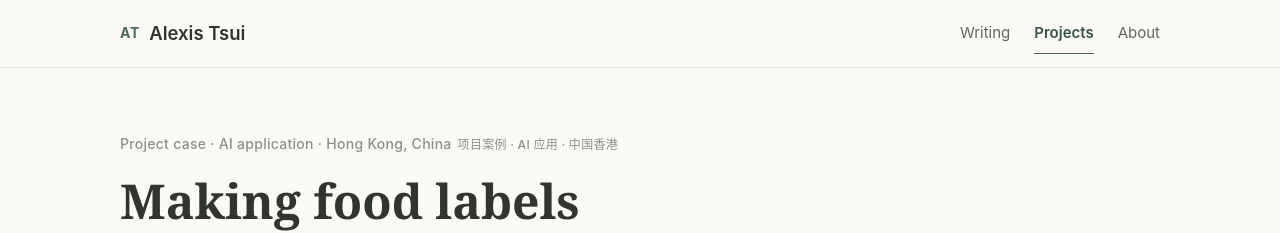
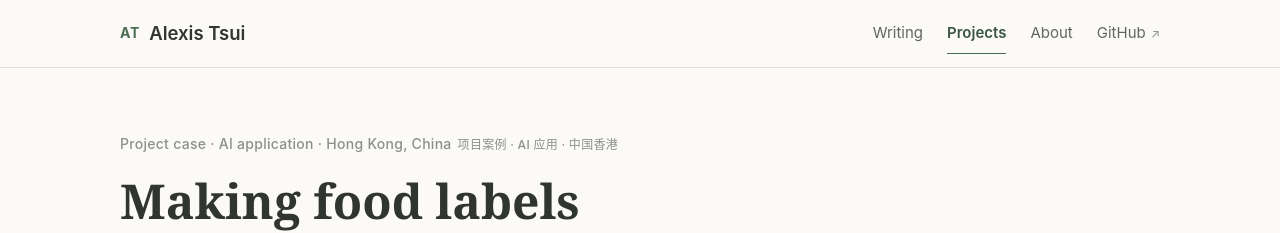
Before and after one commit to alexistsui94/alexistsui94.github.io, a Jekyll site: the page projects/hk-food-label-checker/index.html, which Jekyll copies as it is, in a window 1280 px wide. Shown: the top 233 px of the page. Built offline with Jekyll 4.4.1, drawn with Linux system fonts in a browser that asks for light colours.

Commit message:
Add GitHub link to the site navigation

```diff
--- a/_layouts/default.html
+++ b/_layouts/default.html
@@ -36,6 +36,7 @@
       <a href="{{ '/notes/' | relative_url }}" {% if page.url == '/notes/' %}aria-current="page"{% endif %}>Writing</a>
       <a href="{{ '/projects/' | relative_url }}" {% if page.url == '/projects/' or page.categories contains 'projects' %}aria-current="page"{% endif %}>Projects</a>
       <a href="{{ '/about/' | relative_url }}" {% if page.url == '/about/' %}aria-current="page"{% endif %}>About</a>
+      <a class="nav-ext" href="https://github.com/alexistsui94" rel="me">GitHub <span class="arrow" aria-hidden="true">↗</span></a>
     </nav>
   </header>
   {{ content }}
--- a/assets/css/site.css
+++ b/assets/css/site.css
@@ -201,6 +201,10 @@ h1, h2, h3, h4 {
   font-weight: 600;
   box-shadow: var(--link-rule-hover);
 }
+/* 外链（GitHub）：箭头略小，与站内导航区分 */
+.site-nav a.nav-ext { gap: 5px; }
+.site-nav a.nav-ext .arrow { font-size: 12px; line-height: 1; color: var(--text-faint); }
+.site-nav a.nav-ext:hover .arrow { color: var(--accent); }
 .menu-toggle {
   display: none;
   align-items: center;
--- a/projects/hk-food-label-checker/index.html
+++ b/projects/hk-food-label-checker/index.html
@@ -14,7 +14,7 @@
 <link rel="stylesheet" href="/assets/css/site.css">
 </head>
 <body><a class="skip-link" href="#main-content">Skip to content</a>
-<header class="site-header"><a class="brand" href="/"><span class="brand-mark">AT</span><span>Alexis Tsui</span></a><button class="menu-toggle" aria-expanded="false" aria-controls="site-nav">Menu</button><nav id="site-nav" class="site-nav" aria-label="Primary navigation"><a href="/notes/">Writing</a><a href="/projects/" aria-current="page">Projects</a><a href="/about/">About</a></nav></header>
+<header class="site-header"><a class="brand" href="/"><span class="brand-mark">AT</span><span>Alexis Tsui</span></a><button class="menu-toggle" aria-expanded="false" aria-controls="site-nav">Menu</button><nav id="site-nav" class="site-nav" aria-label="Primary navigation"><a href="/notes/">Writing</a><a href="/projects/" aria-current="page">Projects</a><a href="/about/">About</a><a class="nav-ext" href="https://github.com/alexistsui94" rel="me">GitHub <span class="arrow" aria-hidden="true">↗</span></a></nav></header>
 <main id="main-content">
 
 <section class="case-hero wrap">
```
